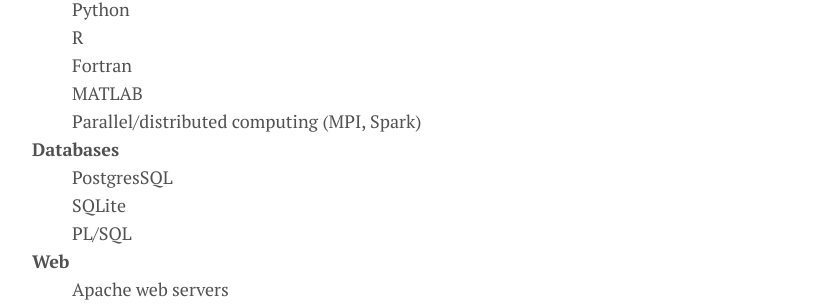
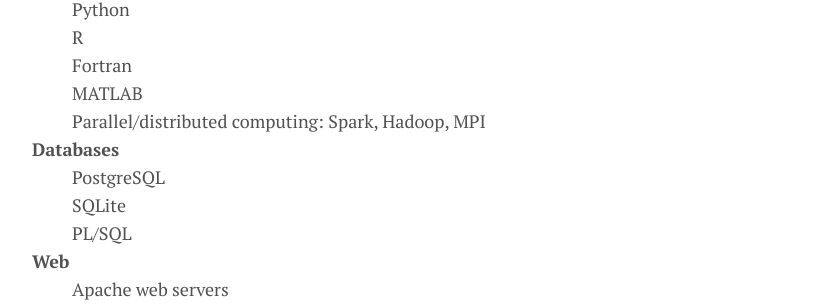
Before and after one commit to mdusilva/mdusilva.github.io, a Jekyll site: the page built from menu/about.md, in a window 1280 px wide. Shown: the part 1267-1571 px from the top of the page, without its empty margins (224-1055 px from the left). Built offline with Jekyll 4.4.1, drawn with Linux system fonts in a browser that asks for light colours; nearby versions of some CDN libraries.

Commit message:
Updated CV and About page.

```diff
--- a/menu/about.md
+++ b/menu/about.md
@@ -43,10 +43,10 @@ For the past four years I have worked as a researcher at [CENTRA/SIM](https://ce
   : R
   : Fortran
   : MATLAB
-  : Parallel/distributed computing (MPI, Spark)
+  : Parallel/distributed computing: Spark, Hadoop, MPI
 
 **Databases**
-  : PostgresSQL
+  : PostgreSQL
   : SQLite
   : PL/SQL
 
```
Also changed, not shown: 1 other file.
